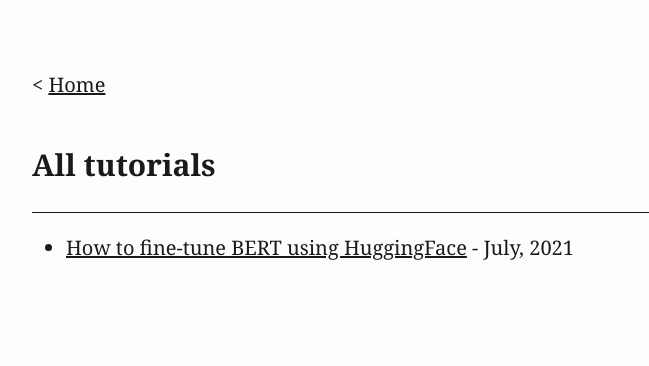
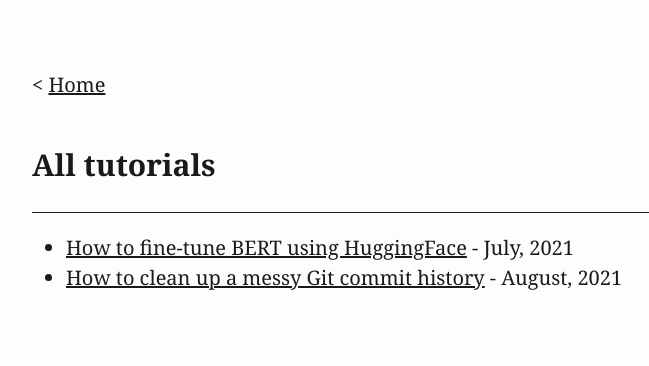
Before and after one commit to joecummings/personal-websitev2, a website: page tutorials/tutorials_index.html in a window 1280 px wide. Shown: the whole page, without its empty margins (248-897 px from the left). Drawn offline with Linux system fonts and the light colour scheme.

Commit message:
Add Git commit to index

```diff
--- a/tutorials/tutorials_index.html
+++ b/tutorials/tutorials_index.html
@@ -154,6 +154,7 @@
 <hr />
 <ul>
 <li><a href="../tutorials/bert.html">How to fine-tune BERT using HuggingFace</a> - July, 2021</li>
+<li><a href="../tutorials/git.html">How to clean up a messy Git commit history</a> - August, 2021</li>
 </ul>
 </body>
 </html>
```
